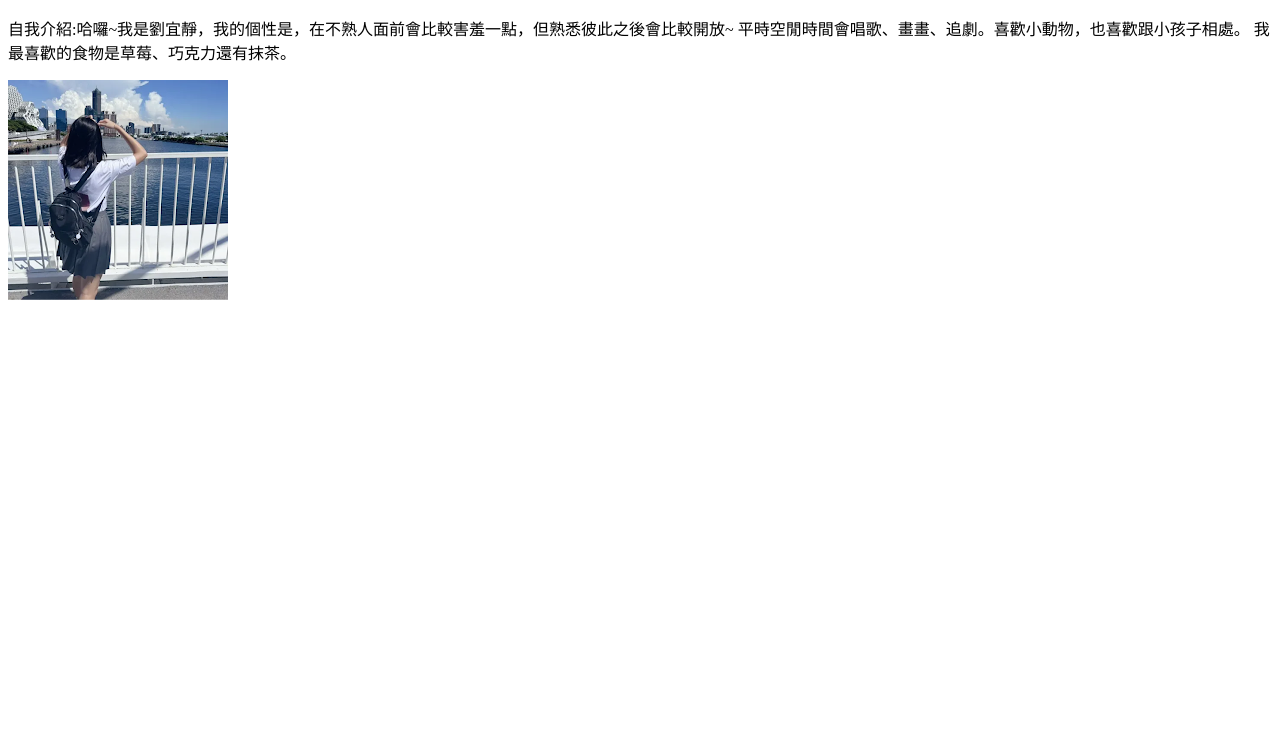
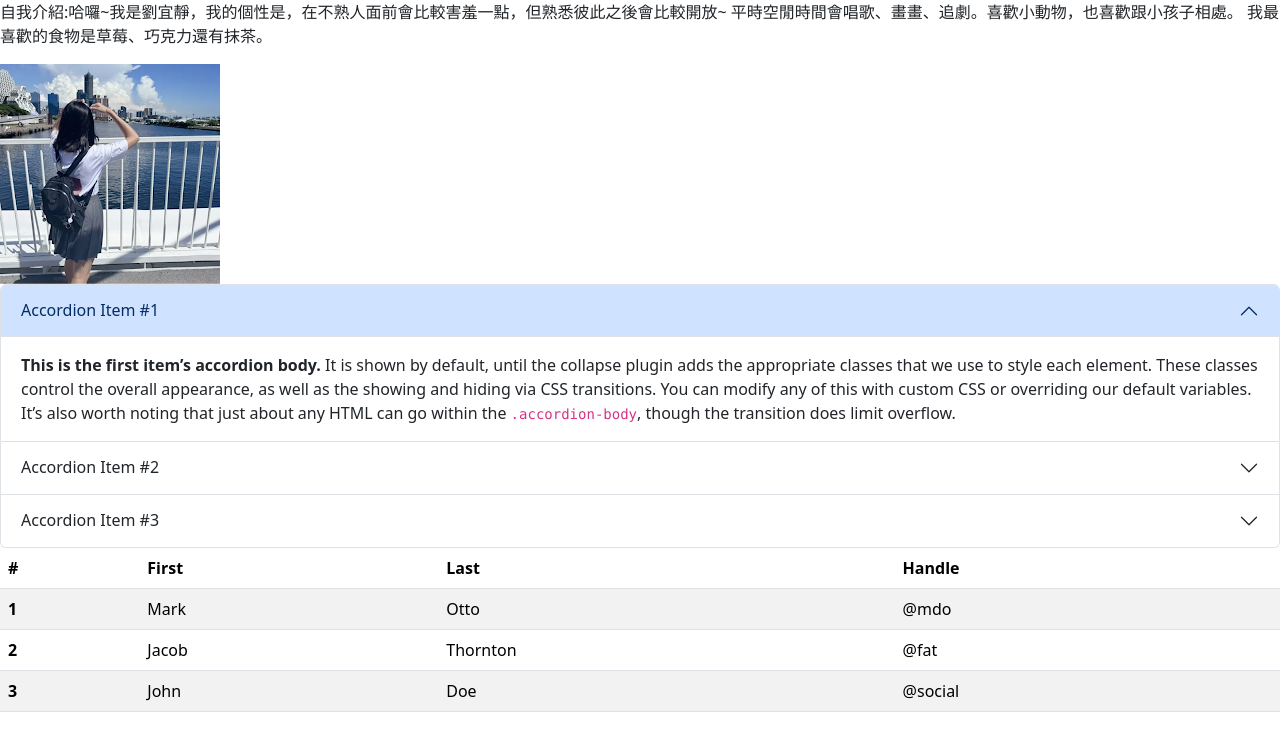
Before and after one commit to Jing-33/2025webtest, a plain HTML site: page index.html in a window 1280 px wide. Drawn offline with nearby package versions, Linux system fonts and the light colour scheme.

Commit message:
Update index.html

```diff
--- a/index.html
+++ b/index.html
@@ -4,6 +4,7 @@
     <meta charset="UTF-8">
     <meta name="viewport" content="width=device-width, initial-scale=1.0">
     <title>1113211037</title>
+    <link href="https://cdn.jsdelivr.net/npm/bootstrap@5.3.8/dist/css/bootstrap.min.css" rel="stylesheet" integrity="sha384-sRIl4kxILFvY47J16cr9ZwB07vP4J8+LH7qKQnuqkuIAvNWLzeN8tE5YBujZqJLB" crossorigin="anonymous">
 </head>
 <body>
     <p>
@@ -12,5 +13,77 @@
         我最喜歡的食物是草莓、巧克力還有抹茶。
     </p>
     <img src="./個人照.png">
+
+
+        <div class="accordion" id="accordionExample">
+    <div class="accordion-item">
+        <h2 class="accordion-header">
+        <button class="accordion-button" type="button" data-bs-toggle="collapse" data-bs-target="#collapseOne" aria-expanded="true" aria-controls="collapseOne">
+            Accordion Item #1
+        </button>
+        </h2>
+        <div id="collapseOne" class="accordion-collapse collapse show" data-bs-parent="#accordionExample">
+        <div class="accordion-body">
+            <strong>This is the first item’s accordion body.</strong> It is shown by default, until the collapse plugin adds the appropriate classes that we use to style each element. These classes control the overall appearance, as well as the showing and hiding via CSS transitions. You can modify any of this with custom CSS or overriding our default variables. It’s also worth noting that just about any HTML can go within the <code>.accordion-body</code>, though the transition does limit overflow.
+        </div>
+        </div>
+    </div>
+    <div class="accordion-item">
+        <h2 class="accordion-header">
+        <button class="accordion-button collapsed" type="button" data-bs-toggle="collapse" data-bs-target="#collapseTwo" aria-expanded="false" aria-controls="collapseTwo">
+            Accordion Item #2
+        </button>
+        </h2>
+        <div id="collapseTwo" class="accordion-collapse collapse" data-bs-parent="#accordionExample">
+        <div class="accordion-body">
+            <strong>This is the second item’s accordion body.</strong> It is hidden by default, until the collapse plugin adds the appropriate classes that we use to style each element. These classes control the overall appearance, as well as the showing and hiding via CSS transitions. You can modify any of this with custom CSS or overriding our default variables. It’s also worth noting that just about any HTML can go within the <code>.accordion-body</code>, though the transition does limit overflow.
+        </div>
+        </div>
+    </div>
+    <div class="accordion-item">
+        <h2 class="accordion-header">
+        <button class="accordion-button collapsed" type="button" data-bs-toggle="collapse" data-bs-target="#collapseThree" aria-expanded="false" aria-controls="collapseThree">
+            Accordion Item #3
+        </button>
+        </h2>
+        <div id="collapseThree" class="accordion-collapse collapse" data-bs-parent="#accordionExample">
+        <div class="accordion-body">
+            <strong>This is the third item’s accordion body.</strong> It is hidden by default, until the collapse plugin adds the appropriate classes that we use to style each element. These classes control the overall appearance, as well as the showing and hiding via CSS transitions. You can modify any of this with custom CSS or overriding our default variables. It’s also worth noting that just about any HTML can go within the <code>.accordion-body</code>, though the transition does limit overflow.
+        </div>
+        </div>
+    </div>
+    </div>
+
+        <table class="table table-striped table-hover">
+    <thead>
+        <tr>
+        <th scope="col">#</th>
+        <th scope="col">First</th>
+        <th scope="col">Last</th>
+        <th scope="col">Handle</th>
+        </tr>
+    </thead>
+    <tbody>
+        <tr>
+        <th scope="row">1</th>
+        <td>Mark</td>
+        <td>Otto</td>
+        <td>@mdo</td>
+        </tr>
+        <tr>
+        <th scope="row">2</th>
+        <td>Jacob</td>
+        <td>Thornton</td>
+        <td>@fat</td>
+        </tr>
+        <tr>
+        <th scope="row">3</th>
+        <td>John</td>
+        <td>Doe</td>
+        <td>@social</td>
+        </tr>
+    </tbody>
+    </table>
+    <script src="https://cdn.jsdelivr.net/npm/bootstrap@5.3.8/dist/js/bootstrap.bundle.min.js" integrity="sha384-FKyoEForCGlyvwx9Hj09JcYn3nv7wiPVlz7YYwJrWVcXK/BmnVDxM+D2scQbITxI" crossorigin="anonymous"></script>
 </body>
 </html>
```
